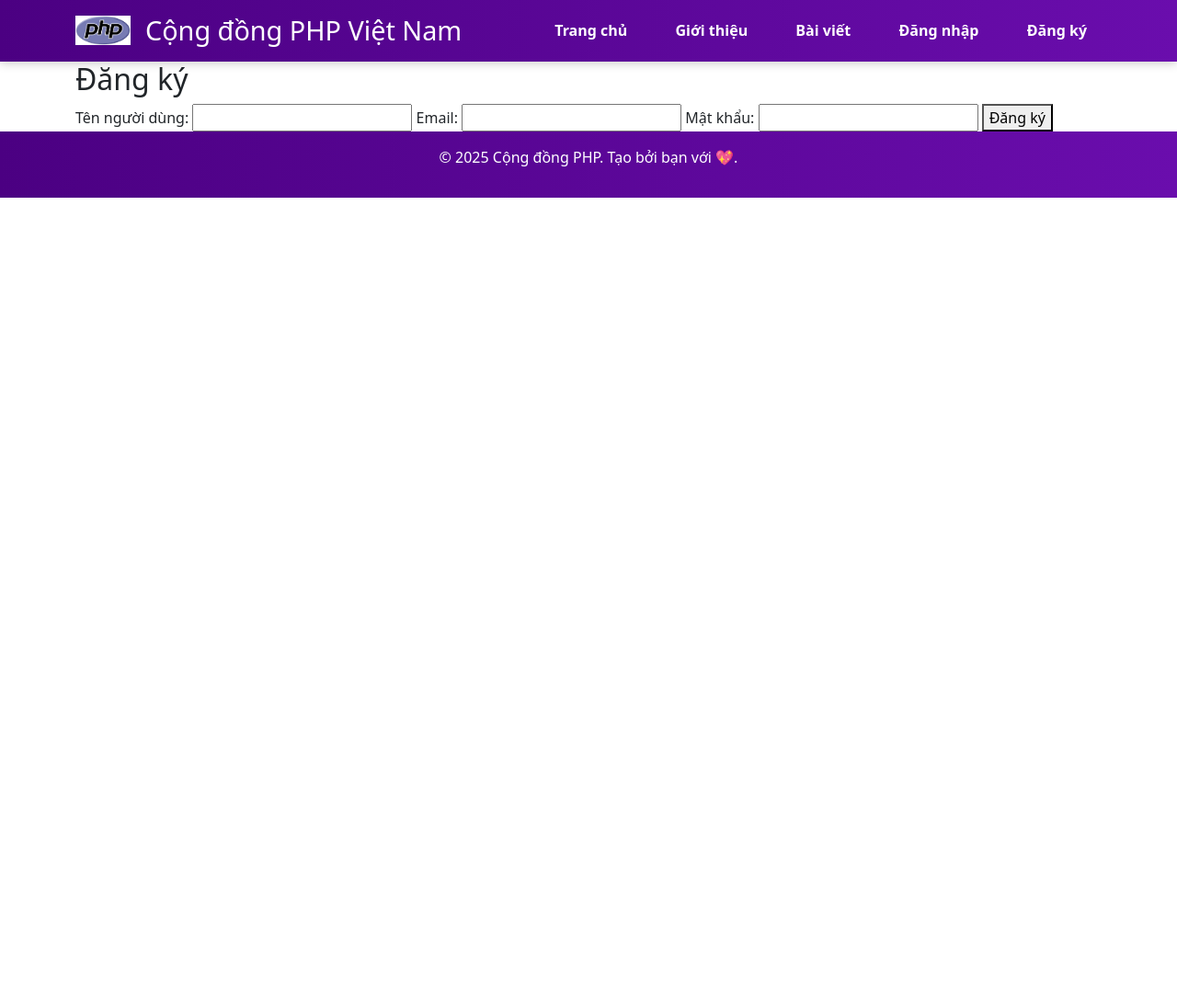
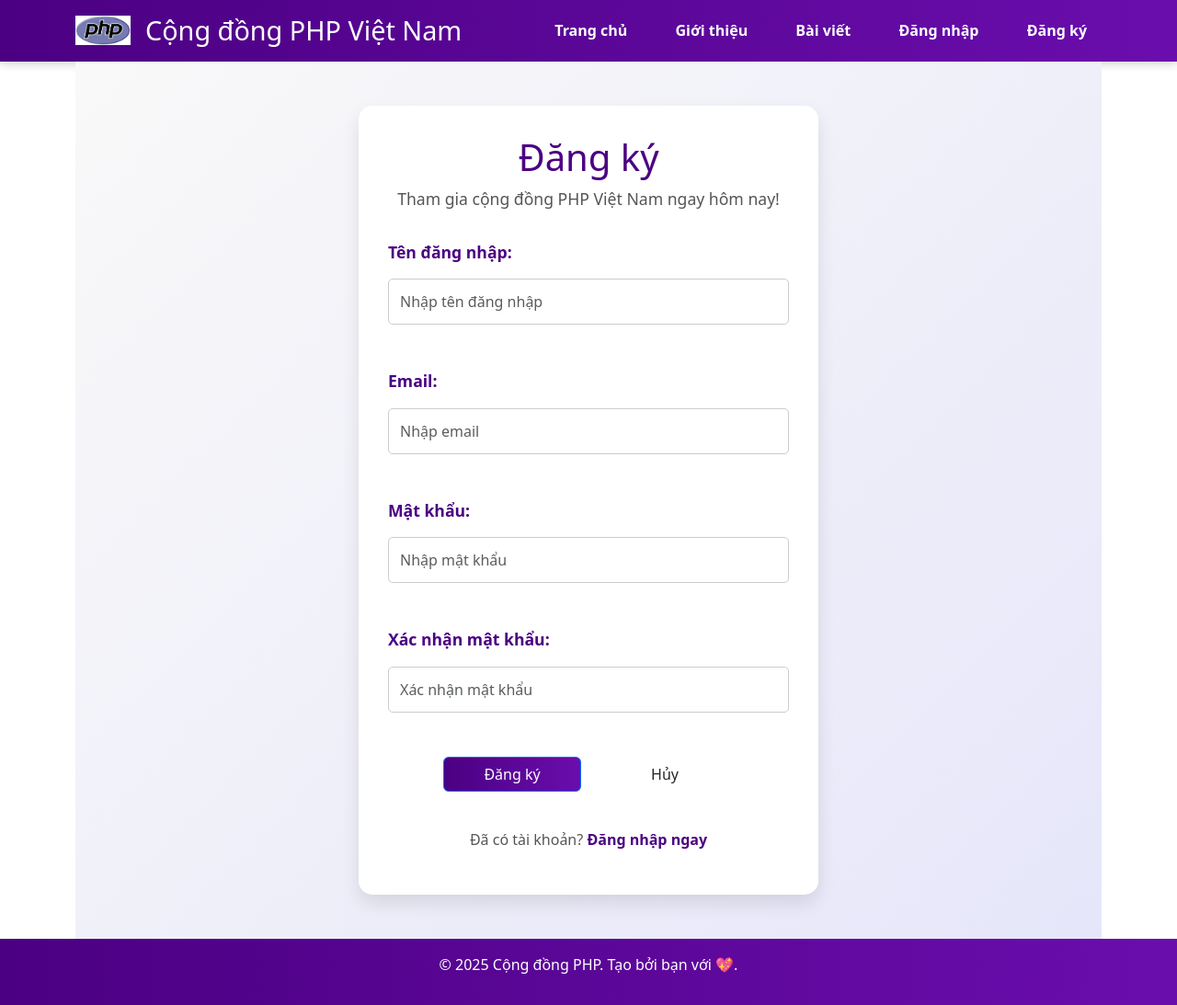
Before and after one commit to banh251o/doanphp, a PHP site: page /register.php in a window 1280 px wide. Shown: the whole page at 92% size. Before the commit the page ends 215 px from the top, so only its background shows below. Run offline with PHP 8.4, Linux system fonts and the light colour scheme.

Commit message:
chỉnh lại đăng ký

```diff
--- a/css/style.css
+++ b/css/style.css
@@ -1416,3 +1416,70 @@ textarea.form-control {
         padding: 0.75rem;
     }
 }
+/* Register Section */
+.register-section {
+    padding: 3rem 0;
+    background: linear-gradient(135deg, #f9f9f9 0%, #e6e6fa 100%);
+    min-height: 100vh;
+    display: flex;
+    align-items: center;
+}
+
+.register-wrapper {
+    max-width: 500px;
+    margin: 0 auto;
+    background: white;
+    padding: 2rem;
+    border-radius: 15px;
+    box-shadow: 0 10px 20px rgba(0, 0, 0, 0.1);
+    animation: fadeIn 0.5s ease;
+}
+
+.register-wrapper h2 {
+    font-size: 2.5rem;
+    color: #4b0082;
+    margin-bottom: 0.5rem;
+    text-align: center;
+}
+
+.section-subtitle {
+    font-size: 1.1rem;
+    color: #555;
+    text-align: center;
+    margin-bottom: 2rem;
+}
+
+/* Register Form */
+.register-form {
+    display: flex;
+    flex-direction: column;
+    gap: 1.5rem;
+}
+
+.login-link {
+    text-align: center;
+    margin-top: 1rem;
+    font-size: 1rem;
+    color: #555;
+}
+
+.login-link a {
+    color: #4b0082;
+    text-decoration: none;
+    font-weight: 600;
+}
+
+.login-link a:hover {
+    color: #6a0dad;
+}
+
+/* Responsive */
+@media (max-width: 768px) {
+    .register-wrapper {
+        padding: 1.5rem;
+    }
+
+    .register-wrapper h2 {
+        font-size: 2rem;
+    }
+}
--- a/register.php
+++ b/register.php
@@ -1,34 +1,119 @@
 <?php
+session_start();
 include 'includes/db_connect.php';
 include 'includes/header.php';
 
-if ($_SERVER['REQUEST_METHOD'] === 'POST') {
-    $username = $_POST['username'];
-    $email = $_POST['email'];
-    $password = password_hash($_POST['password'], PASSWORD_DEFAULT);
+// Kiểm tra nếu người dùng đã đăng nhập, chuyển hướng về trang chủ
+if (isset($_SESSION['user_id'])) {
+    header("Location: index.php");
+    exit();
+}
 
-    try {
-        $stmt = $conn->prepare("INSERT INTO users (username, email, password) VALUES (:username, :email, :password)");
-        $stmt->execute(['username' => $username, 'email' => $email, 'password' => $password]);
-        echo '<div class="alert alert-success">Đăng ký thành công! <a href="login.php">Đăng nhập ngay</a></div>';
-    } catch (PDOException $e) {
-        echo '<div class="alert alert-error">Lỗi: ' . $e->getMessage() . '</div>';
+if ($_SERVER['REQUEST_METHOD'] == 'POST') {
+    $username = trim($_POST['username']);
+    $email = trim($_POST['email']);
+    $password = $_POST['password'];
+    $confirm_password = $_POST['confirm_password'];
+
+    // Kiểm tra lỗi
+    $errors = [];
+
+    // Kiểm tra tên đăng nhập đã tồn tại
+    $sql = "SELECT * FROM users WHERE username = ?";
+    $stmt = $conn->prepare($sql);
+    $stmt->bindValue(1, $username, PDO::PARAM_STR);
+    $stmt->execute();
+    if ($stmt->fetch(PDO::FETCH_ASSOC)) {
+        $errors[] = "Tên đăng nhập đã tồn tại.";
+    }
+
+    // Kiểm tra email hợp lệ
+    if (!filter_var($email, FILTER_VALIDATE_EMAIL)) {
+        $errors[] = "Email không hợp lệ.";
+    }
+
+    // Kiểm tra email đã tồn tại
+    $sql = "SELECT * FROM users WHERE email = ?";
+    $stmt = $conn->prepare($sql);
+    $stmt->bindValue(1, $email, PDO::PARAM_STR);
+    $stmt->execute();
+    if ($stmt->fetch(PDO::FETCH_ASSOC)) {
+        $errors[] = "Email đã được sử dụng.";
+    }
+
+    // Kiểm tra mật khẩu
+    if (strlen($password) < 6) {
+        $errors[] = "Mật khẩu phải có ít nhất 6 ký tự.";
+    }
+
+    // Kiểm tra xác nhận mật khẩu
+    if ($password !== $confirm_password) {
+        $errors[] = "Mật khẩu xác nhận không khớp.";
+    }
+
+    // Nếu không có lỗi, tiến hành đăng ký
+    if (empty($errors)) {
+        $hashed_password = password_hash($password, PASSWORD_DEFAULT);
+        $sql = "INSERT INTO users (username, email, password, role, created_at) VALUES (?, ?, ?, 'user', NOW())";
+        $stmt = $conn->prepare($sql);
+        $stmt->bindValue(1, $username, PDO::PARAM_STR);
+        $stmt->bindValue(2, $email, PDO::PARAM_STR);
+        $stmt->bindValue(3, $hashed_password, PDO::PARAM_STR);
+
+        if ($stmt->execute()) {
+            echo '<div class="alert alert-success alert-dismissible fade show" role="alert">
+                    Đăng ký thành công! <a href="login.php">Đăng nhập ngay</a>
+                    <button type="button" class="btn-close" data-bs-dismiss="alert" aria-label="Close"></button>
+                  </div>';
+        } else {
+            echo '<div class="alert alert-danger alert-dismissible fade show" role="alert">
+                    Có lỗi xảy ra khi đăng ký. Vui lòng thử lại.
+                    <button type="button" class="btn-close" data-bs-dismiss="alert" aria-label="Close"></button>
+                  </div>';
+        }
+    } else {
+        foreach ($errors as $error) {
+            echo '<div class="alert alert-danger alert-dismissible fade show" role="alert">
+                    ' . htmlspecialchars($error) . '
+                    <button type="button" class="btn-close" data-bs-dismiss="alert" aria-label="Close"></button>
+                  </div>';
+        }
     }
 }
 ?>
 
-<h2>Đăng ký</h2>
-<form method="POST">
-    <label for="username">Tên người dùng:</label>
-    <input type="text" id="username" name="username" required>
+<!-- Register Section -->
+<section class="register-section">
+    <div class="container">
+        <div class="register-wrapper">
+            <h2>Đăng ký</h2>
+            <p class="section-subtitle">Tham gia cộng đồng PHP Việt Nam ngay hôm nay!</p>
 
-    <label for="email">Email:</label>
-    <input type="email" id="email" name="email" required>
-
-    <label for="password">Mật khẩu:</label>
-    <input type="password" id="password" name="password" required>
-
-    <button type="submit">Đăng ký</button>
-</form>
+            <form method="POST" class="register-form">
+                <div class="form-group">
+                    <label for="username" class="form-label">Tên đăng nhập:</label>
+                    <input type="text" id="username" name="username" class="form-control" placeholder="Nhập tên đăng nhập" value="<?php echo isset($_POST['username']) ? htmlspecialchars($_POST['username']) : ''; ?>" required>
+                </div>
+                <div class="form-group">
+                    <label for="email" class="form-label">Email:</label>
+                    <input type="email" id="email" name="email" class="form-control" placeholder="Nhập email" value="<?php echo isset($_POST['email']) ? htmlspecialchars($_POST['email']) : ''; ?>" required>
+                </div>
+                <div class="form-group">
+                    <label for="password" class="form-label">Mật khẩu:</label>
+                    <input type="password" id="password" name="password" class="form-control" placeholder="Nhập mật khẩu" required>
+                </div>
+                <div class="form-group">
+                    <label for="confirm_password" class="form-label">Xác nhận mật khẩu:</label>
+                    <input type="password" id="confirm_password" name="confirm_password" class="form-control" placeholder="Xác nhận mật khẩu" required>
+                </div>
+                <div class="form-buttons">
+                    <button type="submit" class="btn btn-primary btn-submit">Đăng ký</button>
+                    <a href="index.php" class="btn btn-cancel">Hủy</a>
+                </div>
+                <p class="login-link">Đã có tài khoản? <a href="login.php">Đăng nhập ngay</a></p>
+            </form>
+        </div>
+    </div>
+</section>
 
 <?php include 'includes/footer.php'; ?>
```
